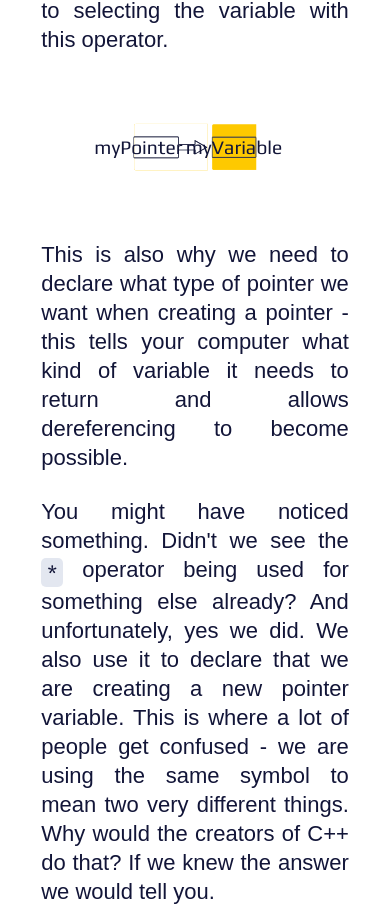
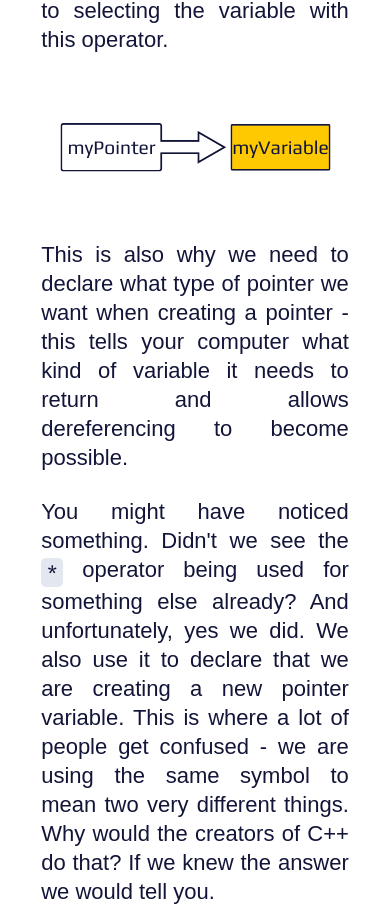
Before and after one commit to uclaacm/parcel-pointers, a React app: page /lesson-4 in a window 390 px wide. Shown: the part 1399-2319 px from the top of the page. Built offline with nearby package versions, Linux system fonts and the light colour scheme; a web font is replaced by a local one.

Commit message:
fix arrows for mobile

```diff
--- a/src/styles/FillArrow.scss
+++ b/src/styles/FillArrow.scss
@@ -26,11 +26,17 @@
 .fill-arrow-border {
   position: relative;
   z-index: 1;
+  svg {
+    max-width: none;
+  }
 }
 
 .fill-arrow-background {
   background-color: $accent-1-color;
   position: absolute;
+  svg{
+    max-width: none;
+  }
 }
 
 #arrow-text {
```
